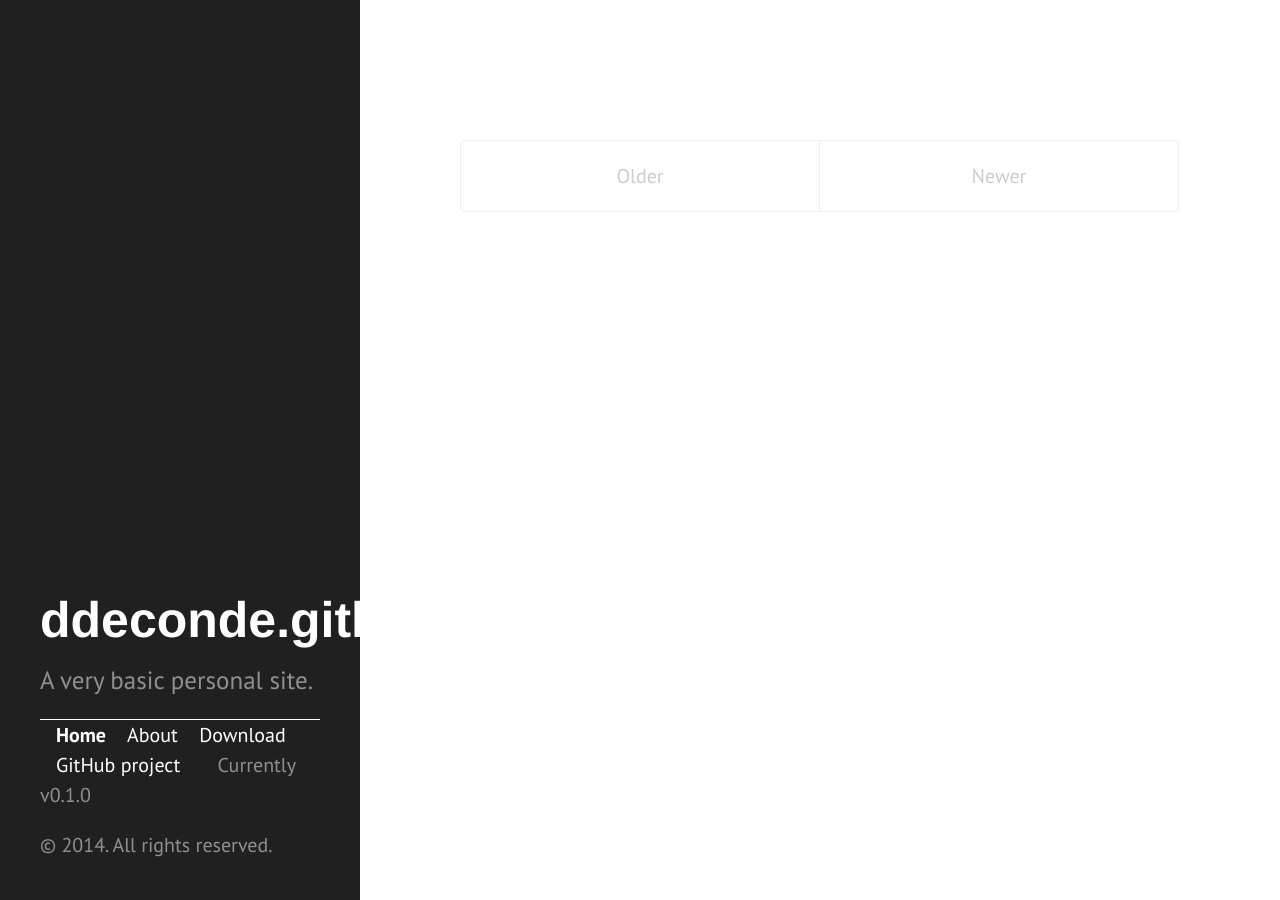
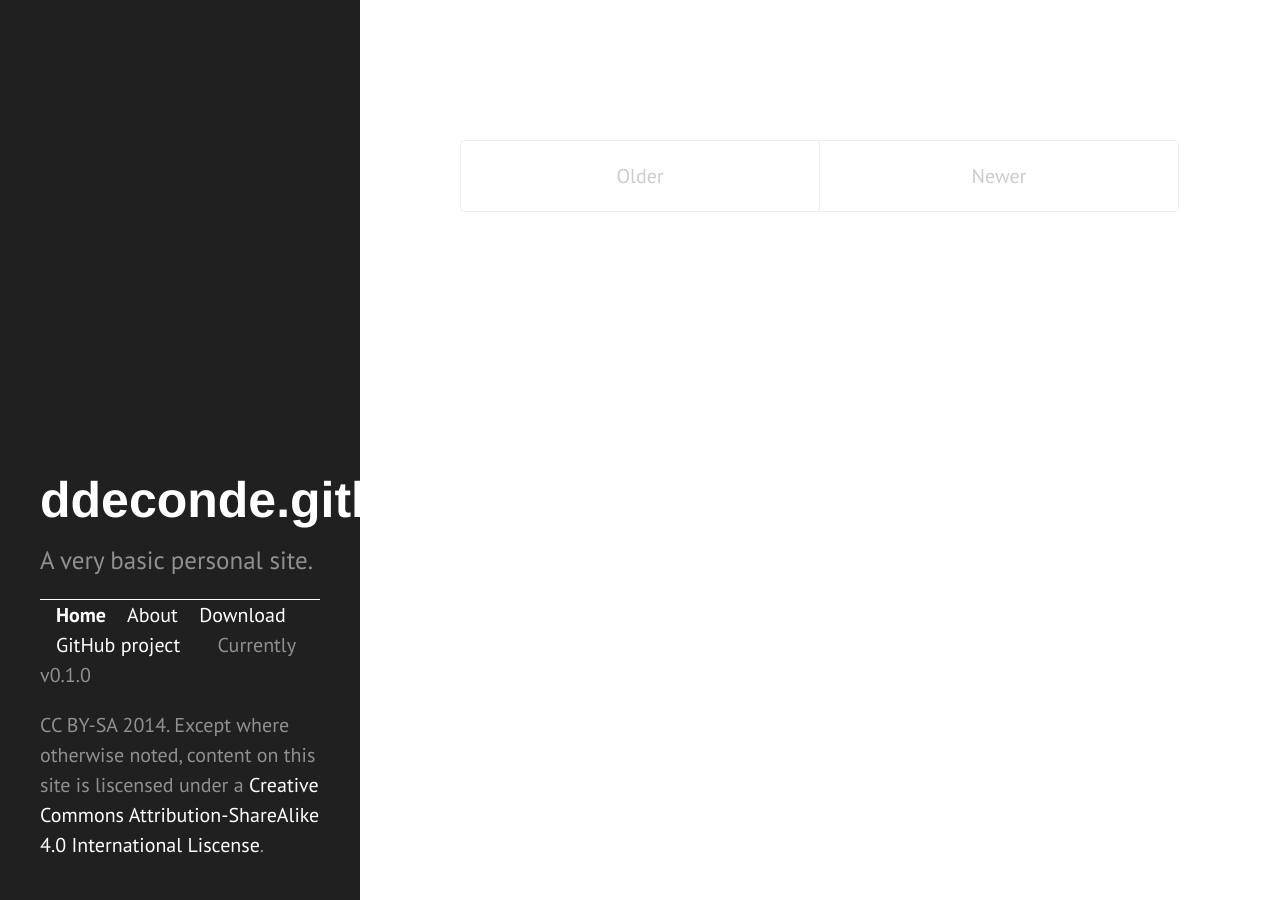
Before and after one commit to ddeconde/ddeconde.github.io, a Jekyll site: the page built from index.html, in a window 1280 px wide. Built offline with Jekyll 4.4.1, drawn with Linux system fonts in a browser that asks for light colours; Markdown is read by kramdown in place of the engine named in the settings; the list of posts is cut into pages by our own code.

Commit message:
back to hyde

```diff
--- a/_includes/sidebar.html
+++ b/_includes/sidebar.html
@@ -29,6 +29,6 @@
       <li class="sidebar-nav-item">Currently v{{ site.version }}</li>
     </ul>
 
-    <p>&copy; {{ site.time | date: '%Y' }}. All rights reserved.</p>
+    <p>CC BY-SA {{ site.time | date: '%Y' }}. Except where otherwise noted, content on this site is liscensed under a <a href="http://creativecommons.org/licenses/by-sa/4.0/">Creative Commons Attribution-ShareAlike 4.0 International Liscense</a>.</p>
   </div>
 </div>
```
